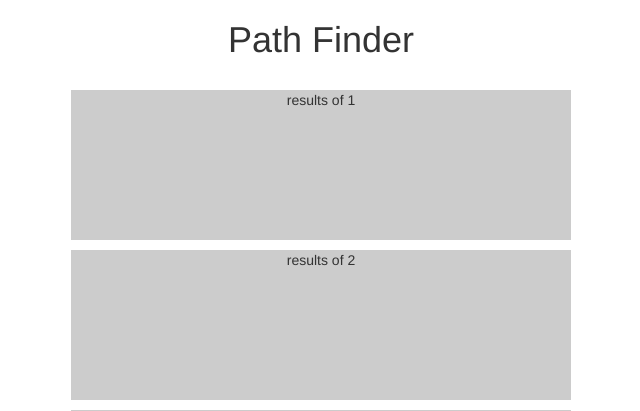
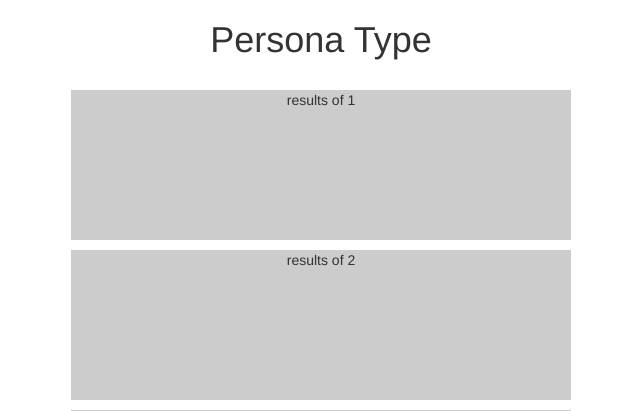
Before and after one commit to PaolaSocorro/Emirates_Hackathon, a Flask app: page /result in a window 1280 px wide. Shown: the top 411 px of the page, without its empty margins (319-959 px from the left). Run offline with Flask 2, Linux system fonts and the light colour scheme; some libraries are stand-ins or nearby versions.

Commit message:
changed h1

```diff
--- a/templates/result.html
+++ b/templates/result.html
@@ -7,7 +7,7 @@
 </head>
 <body>
     <div class="container">
-        <h1>Path Finder</h1>
+        <h1>Persona Type</h1>
 
         <div>
             {%for destination in result%}
```
